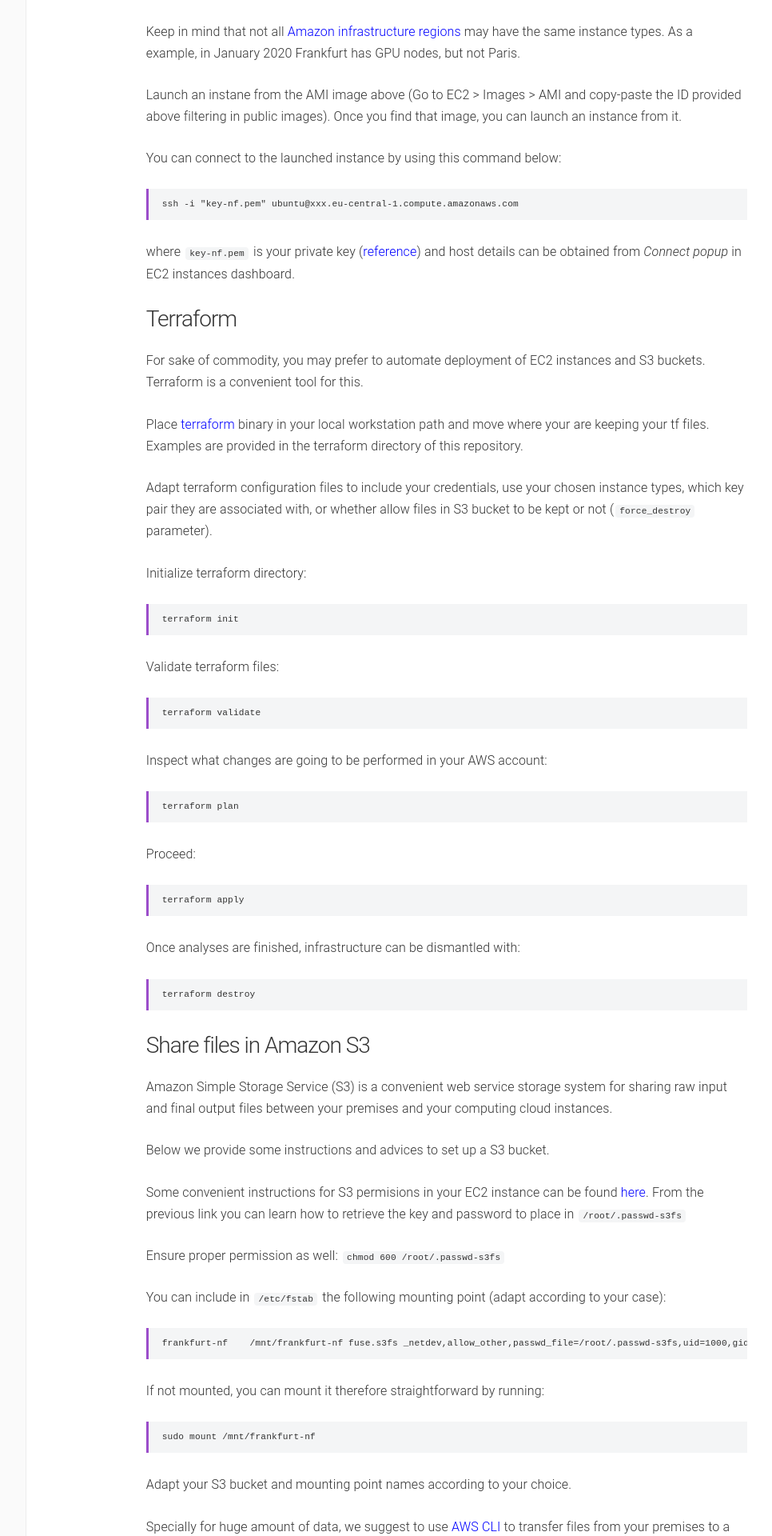
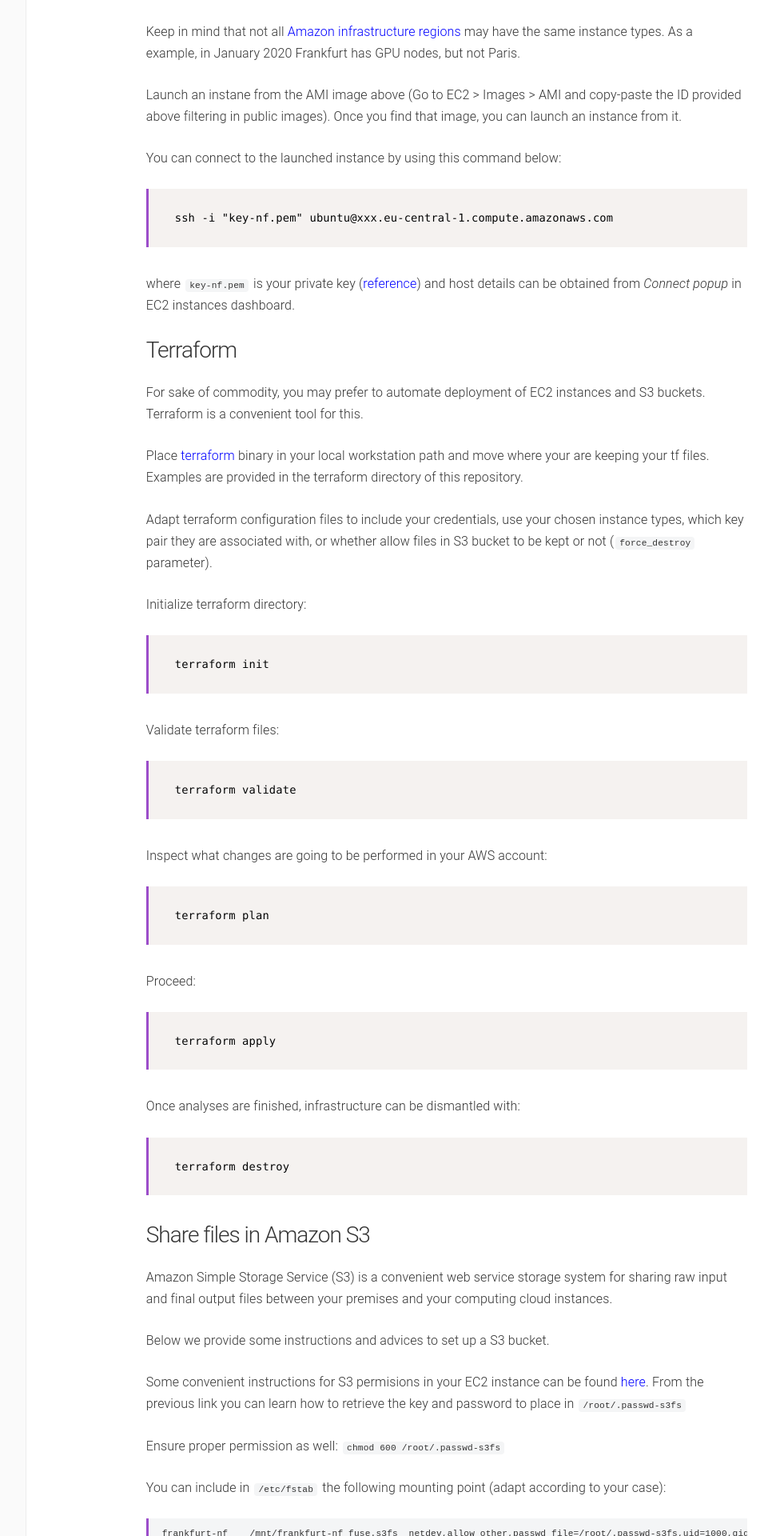
Before and after one commit to biocorecrg/master_of_pores, a Jekyll site: the page built from docs/cloud.md, in a window 1280 px wide. Shown: the part 373-2293 px from the top of the page at 80% size, without its empty margins (180-1146 px from the left). Built offline with Jekyll 4.4.1, drawn with Linux system fonts in a browser that asks for light colours.

Commit message:
Update cloud.md

````diff
--- a/docs/cloud.md
+++ b/docs/cloud.md
@@ -19,7 +19,9 @@ Launch an instane from the AMI image above (Go to EC2 > Images > AMI and copy-pa
 
 You can connect to the launched instance by using this command below:
 
-    ssh -i "key-nf.pem" ubuntu@xxx.eu-central-1.compute.amazonaws.com
+```bash
+ssh -i "key-nf.pem" ubuntu@xxx.eu-central-1.compute.amazonaws.com
+```
 
 where ```key-nf.pem``` is your private key ([reference](https://docs.aws.amazon.com/AWSEC2/latest/UserGuide/ec2-key-pairs.html)) and host details can be obtained from *Connect popup* in EC2 instances dashboard.
 
@@ -33,24 +35,26 @@ Adapt terraform configuration files to include your credentials, use your chosen
 
 Initialize terraform directory:
 
-    terraform init
-
+```bash
+terraform init
+```
 Validate terraform files:
-
-    terraform validate
-
+```bash
+terraform validate
+```
 Inspect what changes are going to be performed in your AWS account:
 
-    terraform plan
-
+```bash
+terraform plan
+```
 Proceed:
-
-    terraform apply
-
+```bash
+terraform apply
+```
 Once analyses are finished, infrastructure can be dismantled with:
-
-    terraform destroy
-
+```bash
+terraform destroy
+```
 
 ### Share files in Amazon S3
 
@@ -73,7 +77,7 @@ If not mounted, you can mount it therefore straightforward by running:
 Adapt your S3 bucket and mounting point names according to your choice.
 
 Specially for huge amount of data, we suggest to use [AWS CLI](https://aws.amazon.com/cli/) to transfer files from your premises to a S3 Bucket ([Ref](https://docs.aws.amazon.com/en_us/cli/latest/userguide/cli-services-s3.html)). For instance, the commandline below uploads the data example file in a pre-existing bucket.
-
-    aws s3 cp  multifast5_1.fast5 s3://frankfurt-nf
-
+```bash
+aws s3 cp  multifast5_1.fast5 s3://frankfurt-nf
+```
 Modify your Nexflow configuration files in order to point your input files at the mounted S3 bucket. Both input and final output files can be placed in that mounted S3 storage, but we do not recommend that ```work``` Nextflow directory (containing pipeline intermediary files) is kept there, since it significatively delays the whole process. Choose a suitable disk size for your instance depending on the amount of data to be processed.
````
